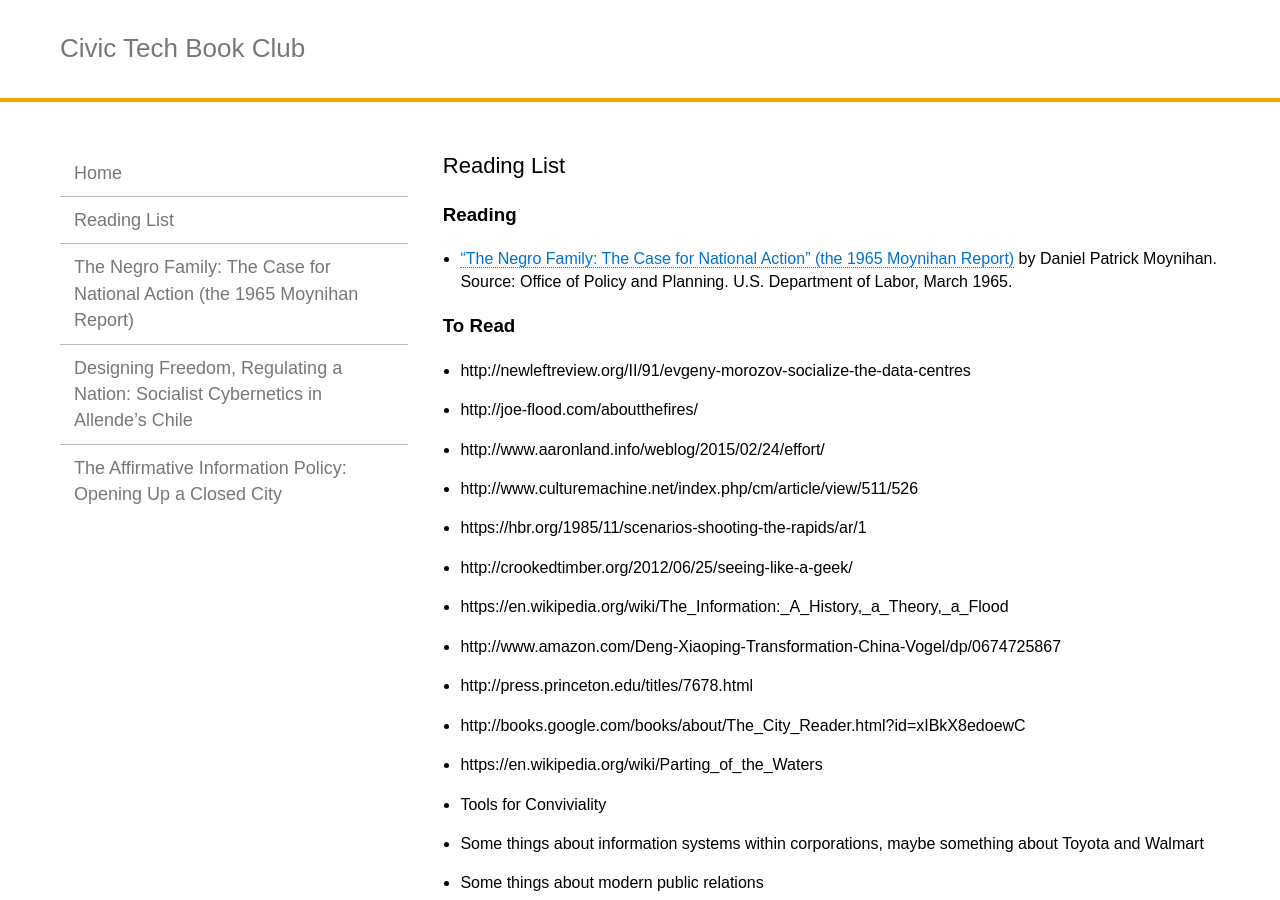
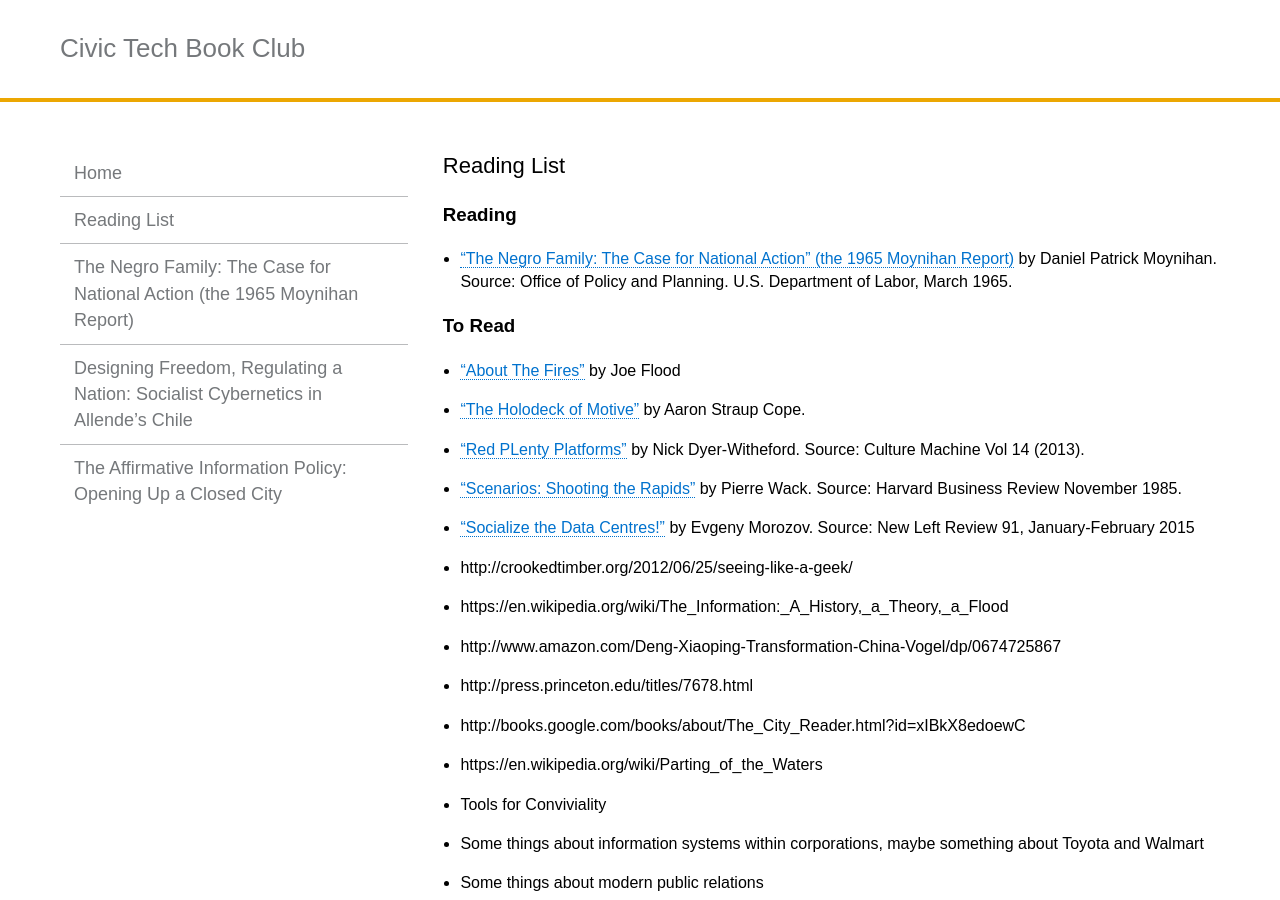
Before and after one commit to rebeccawilliams/bookclub, a Jekyll site: the page built from readinglist.md, in a window 1280 px wide and 900 px high. Built offline with Jekyll 4.4.1, drawn with Linux system fonts in a browser that asks for light colours.

Commit message:
started cleaning some links up but sleepy

```diff
--- a/readinglist.md
+++ b/readinglist.md
@@ -8,11 +8,11 @@ title:  "Reading List"
 
 ### To Read
 
-- http://newleftreview.org/II/91/evgeny-morozov-socialize-the-data-centres
-- http://joe-flood.com/aboutthefires/
-- http://www.aaronland.info/weblog/2015/02/24/effort/
-- http://www.culturemachine.net/index.php/cm/article/view/511/526
-- https://hbr.org/1985/11/scenarios-shooting-the-rapids/ar/1
+- ["About The Fires"](http://joe-flood.com/aboutthefires/) by Joe Flood
+- ["The Holodeck of Motive"](http://www.aaronland.info/weblog/2015/02/24/effort/) by Aaron Straup Cope.
+- ["Red PLenty Platforms"](http://www.culturemachine.net/index.php/cm/article/view/511/526) by Nick Dyer-Witheford. Source: Culture Machine Vol 14 (2013).
+- ["Scenarios: Shooting the Rapids"](https://hbr.org/1985/11/scenarios-shooting-the-rapids/ar/1) by Pierre Wack. Source: Harvard Business Review November 1985.
+- ["Socialize the Data Centres!"](http://newleftreview.org/II/91/evgeny-morozov-socialize-the-data-centres) by Evgeny Morozov. Source: New Left Review 91, January-February 2015
 - http://crookedtimber.org/2012/06/25/seeing-like-a-geek/
 - https://en.wikipedia.org/wiki/The_Information:_A_History,_a_Theory,_a_Flood
 - http://www.amazon.com/Deng-Xiaoping-Transformation-China-Vogel/dp/0674725867
```
